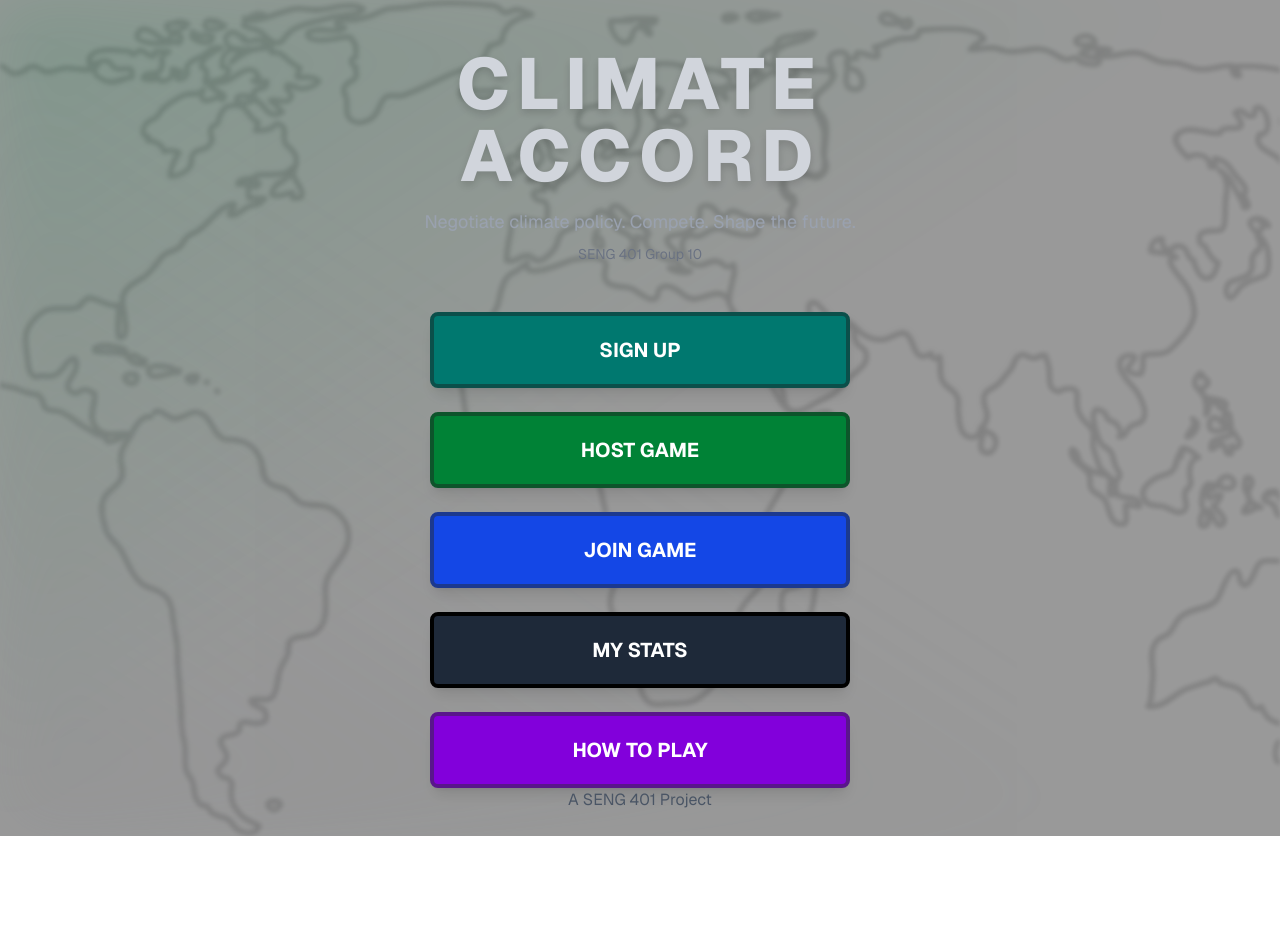
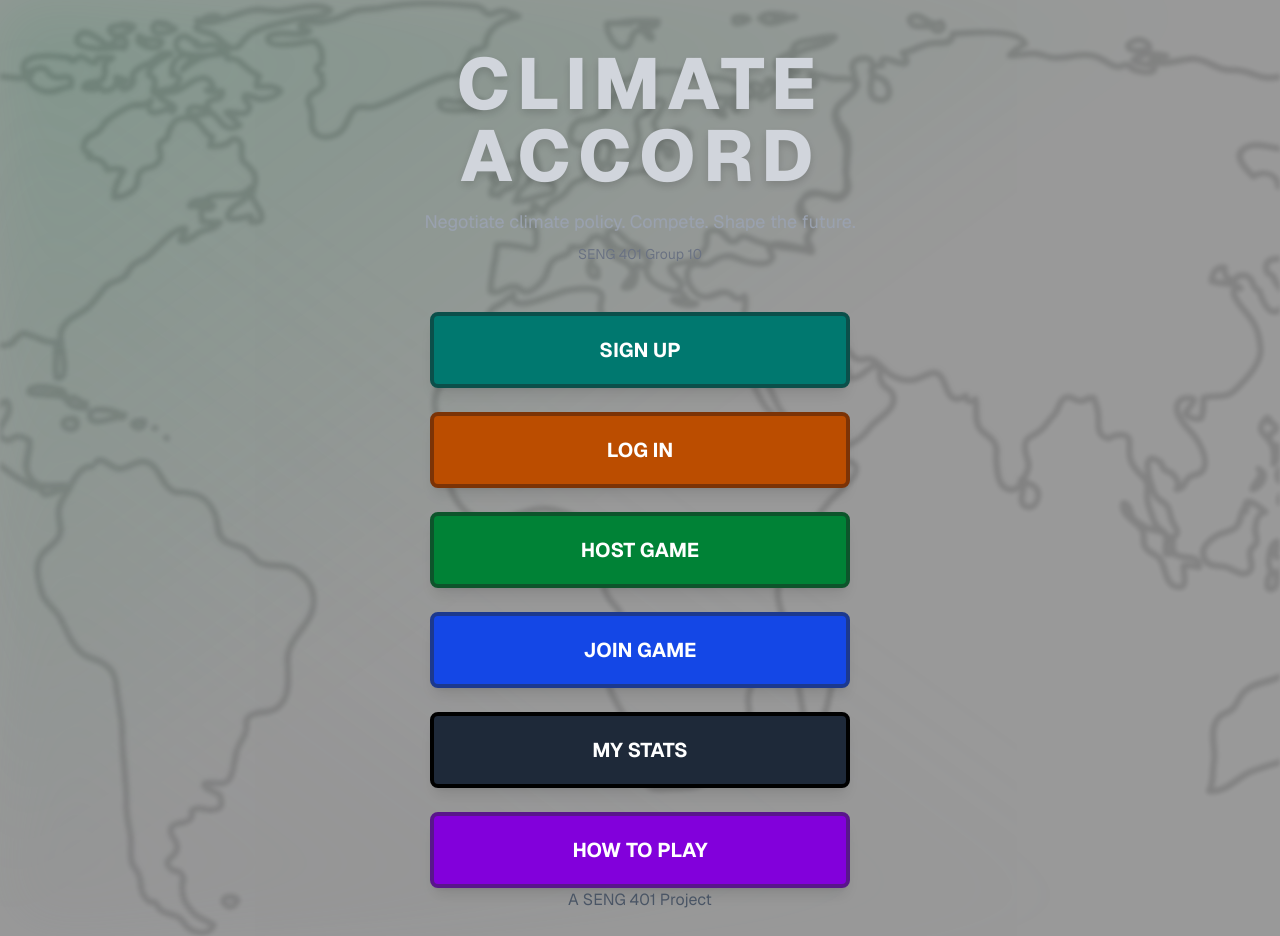
Before and after one commit to Akernov/climate-accord, a Next.js app: page / in a window 1280 px wide. Before the commit the page ends 836 px from the top, so only its background shows below. Built offline with nearby package versions, Linux system fonts and the light colour scheme; no server answers.

Commit message:
- Added login button

```diff
--- a/src/app/page.tsx
+++ b/src/app/page.tsx
@@ -51,6 +51,14 @@ export default function Home() {
               className="bg-teal-700 text-white text-xl font-bold py-5 px-8 rounded-lg border-4 border-teal-900 shadow-lg hover:scale-105 hover:bg-teal-800 hover:shadow-[0_0_25px_rgba(20,184,166,0.6)] transition-all text-center"
             >
               SIGN UP
+            </Link>
+
+            {/* Log In */}
+            <Link
+              href="/login"
+              className="bg-amber-700 text-white text-xl font-bold py-5 px-8 rounded-lg border-4 border-amber-900 shadow-lg hover:scale-105 hover:bg-amber-800 hover:shadow-[0_0_25px_rgba(245,158,11,0.6)] transition-all text-center"
+            >
+              LOG IN
             </Link>
 
             {/* Host Game */}
```
